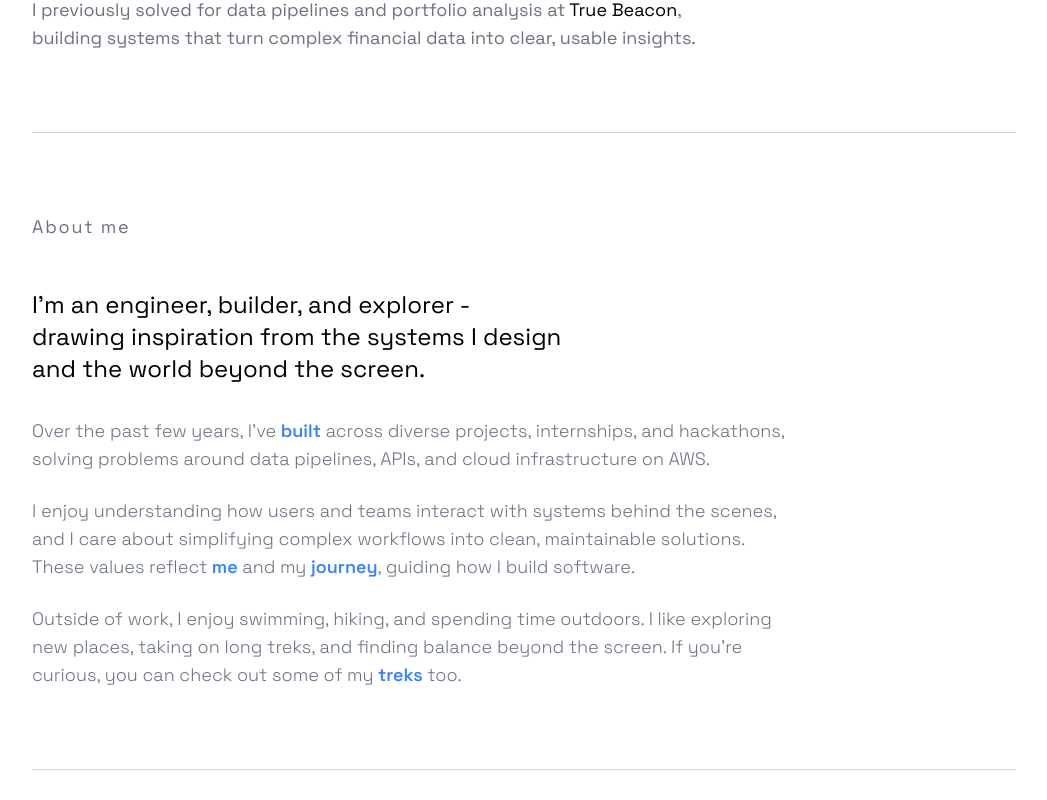
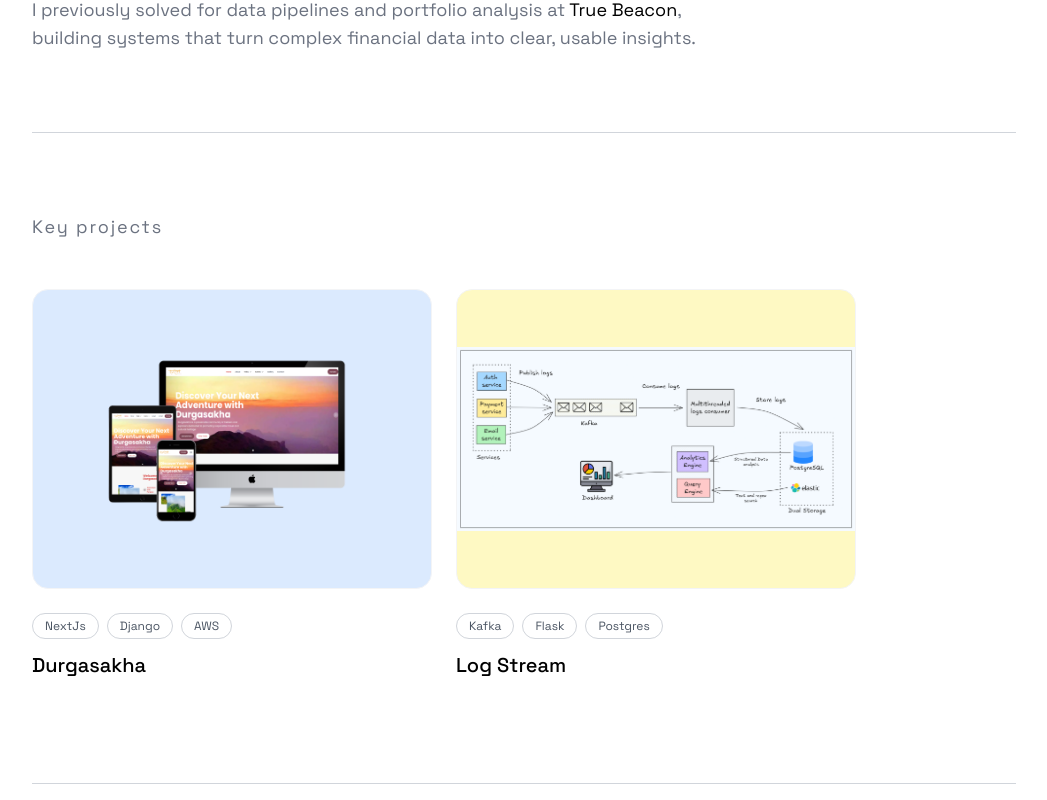
Before and after one commit to OmAvhad/portfolio, a Next.js app: page / in a window 1280 px wide. Shown: the part 280-1080 px from the top of the page, without its empty margins (160-1207 px from the left). Built offline with nearby package versions, Linux system fonts and the light colour scheme; a web font is replaced by a local one.

Commit message:
updated work and fixed about

```diff
--- a/src/components/About.js
+++ b/src/components/About.js
@@ -1,6 +1,7 @@
 import Link from 'next/link';
 
 const About = () => {
+
     return (
         <section id="about" className="py-10 md:py-15 lg:py-20">
             <h2 className="text-lg font-normal text-gray-500 mb-12 tracking-widest">About me</h2>
@@ -14,7 +15,7 @@ const About = () => {
 
                 <div className="space-y-6 text-sm md:text-lg text-gray-500 leading-relaxed font-light">
                     <p>
-                        Over the past few years, I’ve <span className='font-semibold text-blue-500 hover:underline transition-colors hover:text-blue-700 cursor-pointer'><Link href="https://github.com/omavhad">built</Link></span> across diverse projects, internships,
+                        Over the past few years, I’ve <span className='link-style'><Link target='_blank' href="https://github.com/omavhad">built</Link></span> across diverse projects, internships,
                         and hackathons, solving problems around data pipelines, APIs, and cloud
                         infrastructure on AWS.
                     </p>
@@ -22,13 +23,14 @@ const About = () => {
                     <p>
                         I enjoy understanding how users and teams interact with systems behind the scenes,
                         and I care about simplifying complex workflows into clean, maintainable solutions.
-                        These values reflect <span className='font-semibold text-blue-500 hover:underline transition-colors hover:text-blue-700 cursor-pointer'><Link href="https://drive.google.com/file/d/1W__3mjxFqQKSIu5vKB-OwDact8q8LkVR/view?usp=drive_linkhttps://github.com/omavhad">me</Link></span> and
-                        my <span className='font-semibold text-blue-500 hover:underline transition-colors hover:text-blue-700 cursor-pointer'><Link href="https://www.linkedin.com/in/omavhad/">journey</Link></span>, guiding how I build software.
+                        These values reflect <span className='link-style'><Link target='_blank' href="https://drive.google.com/file/d/1W__3mjxFqQKSIu5vKB-OwDact8q8LkVR/view?usp=drive_linkhttps://github.com/omavhad">me</Link></span> and
+                        my <span className='link-style'><Link target='_blank' href="https://www.linkedin.com/in/omavhad/">journey</Link></span>, guiding how I build software.
                     </p>
+
                     <p>
                        Outside of work, I enjoy swimming, hiking, and spending time outdoors. I like exploring
                        new places, taking on long treks, and finding balance beyond the screen.
-                       If you’re curious, you can check out some of my <span className='font-semibold text-blue-500 hover:underline transition-colors hover:text-blue-700 cursor-pointer'><Link href="/treks">treks</Link></span> too.
+                       If you’re curious, you can check out some of my <span className='link-style'><Link target='_blank' href="/treks">treks</Link></span> too.
                     </p>
                 </div>
             </div>
--- a/src/components/Work.js
+++ b/src/components/Work.js
@@ -1,35 +1,49 @@
 import Link from 'next/link';
+import Image from 'next/image';
 
 const Work = () => {
     // Mock data for projects based on the screenshot
     const projects = [
         {
-            title: "Scapia - Travel Credit Card",
-            tags: ["Cross Platform UX", "Service Design", "Scalable Components"],
-            imageColor: "bg-blue-100", // Placeholder color
-            link: "/work/scapia"
+            title: "Durgasakha",
+            tags: ["NextJs", "Django", "AWS"],
+            imageColor: "bg-blue-100",
+            link: "https://www.durgasakha.org",
+            image: "/projects/3-devices-black.png" // Replace with actual image path in public folder
         },
         {
-            title: "Razorpay - Payment Gateway",
-            tags: ["Product Launch", "UX Design", "Interaction Design"],
+            title: "Log Stream",
+            tags: ["Kafka", "Flask", "Postgres",],
             imageColor: "bg-yellow-100",
-            link: "/work/razorpay"
-        }
+            link: "https://github.com/OmAvhad/log-stream",
+            image: "/projects/log-stream.png" // Add image path here
+        },
     ];
 
     return (
         <section id="work" className="py-10 md:py-15 lg:py-20">
             <h2 className="text-lg font-normal text-gray-500 mb-12 tracking-widest">Key projects</h2>
 
-            <div className="grid grid-cols-1 md:grid-cols-2 gap-10">
+            <div className="flex gap-6 overflow-x-auto pb-6 snap-x snap-mandatory scrollbar-hide">
                 {projects.map((project, index) => (
-                    <Link key={index} href={project.link} className='group block'>
+                    <Link key={index} href={project.link} className='group block min-w-[300px] md:min-w-[400px] snap-center'>
                         <div className={`aspect-[4/3] w-full rounded-2xl overflow-hidden mb-6 ${project.imageColor} relative border border-gray-100`}>
-                             {/* Placeholder for project image */}
-                             <div className="absolute inset-0 flex items-center justify-center text-gray-400">
-                                [Project Image: {project.title}]
-                             </div>
-                             {/* Overlay/Hover effect could go here */}
+                             {project.image ? (
+                                <Image
+                                    src={project.image}
+                                    alt={project.title}
+                                    fill
+                                    className="object-contain group-hover:scale-[1.02] transition-transform duration-500"
+                                    sizes="(max-width: 768px) 100vw, (max-width: 1200px) 50vw, 33vw"
+                                />
+                             ) : (
+                                 /* Placeholder if no image */
+                                 <div className="absolute inset-0 flex items-center justify-center text-gray-400">
+                                    [Project Image: {project.title}]
+                                 </div>
+                             )}
+
+                             {/* Overlay/Hover effect */}
                              <div className="absolute inset-0 bg-black/5 opacity-0 group-hover:opacity-100 transition-opacity" />
                         </div>
 
@@ -47,11 +61,11 @@ const Work = () => {
             </div>
 
              {/* View all work link maybe? */}
-             <div className="mt-12">
+             {/* <div className="mt-12">
                 <Link href="/work" className="text-gray-500 hover:text-black hover:underline transition-colors">
                     View all projects &rarr;
                 </Link>
-             </div>
+             </div> */}
         </section>
     );
 };
--- a/src/pages/index.js
+++ b/src/pages/index.js
@@ -28,7 +28,7 @@ function Index() {
 
             <div className="space-y-0 divide-y divide-gray-300">
                 <Hello />
-                {/* <Work /> */}
+                <Work />
                 <About />
                 <Experience />
             </div>
--- a/src/styles/globals.css
+++ b/src/styles/globals.css
@@ -10,3 +10,17 @@
 body {
   font-family: 'Space Grotesk', sans-serif;
 }
+
+@layer utilities {
+  .scrollbar-hide {
+      -ms-overflow-style: none;  /* IE and Edge */
+      scrollbar-width: none;  /* Firefox */
+  }
+  .scrollbar-hide::-webkit-scrollbar {
+      display: none;  /* Chrome, Safari and Opera */
+  }
+}
+
+.link-style {
+    @apply font-semibold text-blue-500 hover:underline transition-colors hover:text-blue-700 cursor-pointer;
+}
```
Also changed, not shown: public/projects/3-devices-black.png (added), public/projects/log-stream.png (added).
